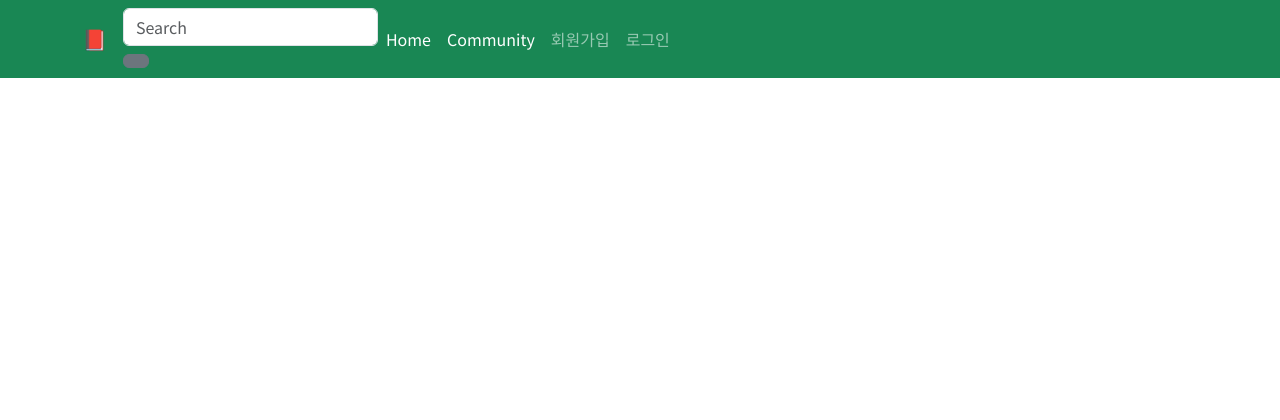
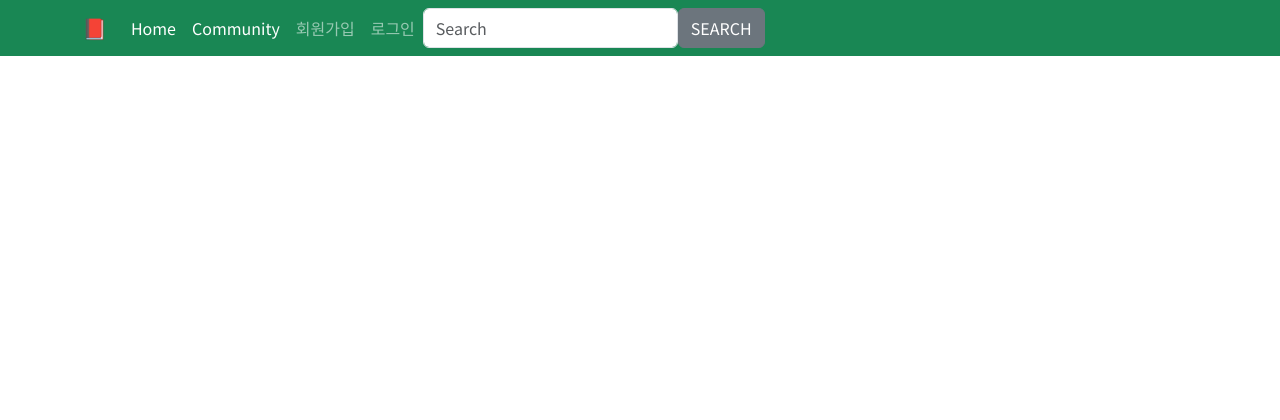
Before and after one commit to snnzzoo/221027-Pair, a Django app: template accounts/templates/accounts/index.html in a window 1280 px wide. Shown: the top 420 px of the page. Run offline with Django 3.2, Linux system fonts and the light colour scheme; the template is opened without the code that fills it, so the values that code supplies are empty; some libraries are stand-ins or nearby versions.

Commit message:
search bar location in to nav toggler

```diff
--- a/pjt/templates/navbar.html
+++ b/pjt/templates/navbar.html
@@ -7,11 +7,6 @@
         📕
       {% endif %}
     </a>
-    <form class="form-inline my-2 my-lg-0" action="{% url 'search:searchResult' %}" method="get">
-      {% csrf_token %}
-      <input class="form-control mr-sm-2" type="search" placeholder="Search" aria-label="Search" name="q">
-      <button class="btn btn-secondary my-2 my-sm-0" type="submit"><i class="fas fa-search"></i></button>
-    </form>
     <button class="navbar-toggler" type="button" data-bs-toggle="collapse" data-bs-target="#navbarNav" aria-controls="navbarNav" aria-expanded="false" aria-label="Toggle navigation">
       <span class="navbar-toggler-icon"></span>
     </button>
@@ -38,6 +33,13 @@
             <a class="nav-link" href="{% url 'accounts:login' %}">로그인</a>
           </li>
         {% endif %}
+      <!-- 서치바 -->
+      <form class="nav-item form-inline my-2 my-lg-0 d-flex" style="position:sticky; top:70px; right:25px;" action="{% url 'search:searchResult' %}" method="get">
+        {% csrf_token %}
+        <input class="form-control mr-sm-2" type="search" placeholder="Search" aria-label="Search" name="q">
+        <button class="btn btn-secondary my-2 my-sm-0" type="submit">SEARCH<i class="fas fa-search"></i></button>
+      </form>
+      <!-- 서치바 -->
       </ul>
     </div>
   </div>
```
